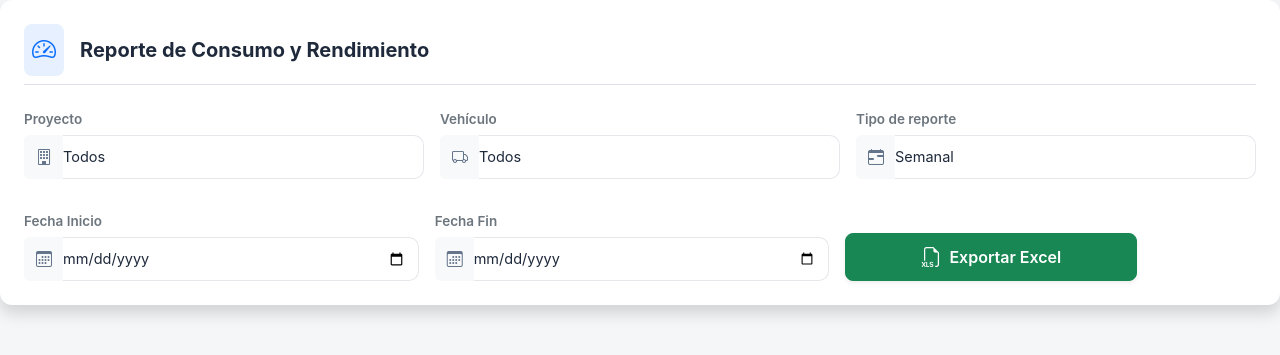
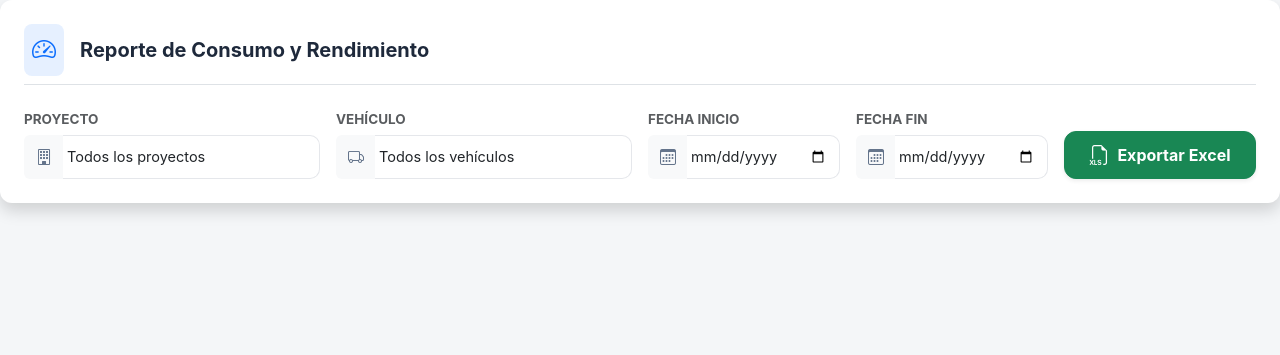
Before and after one commit to rcardenasch/App_Combustible, a Flask app: template templates/reporte_rendimientos.html in a window 1280 px wide. Shown: the top 355 px of the page. Run offline with Flask 3, Linux system fonts and the light colour scheme; the template is opened without the code that fills it, so the values that code supplies are empty; some libraries are stand-ins or nearby versions.

```diff
--- a/app.py
+++ b/app.py
@@ -2033,7 +2033,7 @@ def reporte_consumos():
     )
 
 #=================================================================
-# Reporte de abasteciientos y rendimientos Excel
+# Reporte de abastecimientos y rendimientos Excel
 #=================================================================
 @app.route("/reportes/rendimientos")
 @login_required
@@ -2129,11 +2129,11 @@ def reporte_rendimientos():
 
     # Hoja activa
     ws = wb.active
-    ws.title = "Reporte_Consumo_Rendimientos"
+    ws.title = "Reporte"
 
     # Título
     ws.merge_cells("A1:L1")
-    ws["A1"] = "REPORTE DE RENDIMIENTO DE MAQUINARIA"
+    ws["A1"] = "REPORTE DE CONSUMO Y RENDIMIENTO DE MAQUINARIA"
     ws["A1"].font = Font(bold=True, size=14)
     ws["A1"].alignment = Alignment(horizontal="center")
 
@@ -2270,7 +2270,7 @@ def reporte_rendimientos():
     return send_file(
         output,
         as_attachment=True,
-        download_name="reporte_consumo_rendimientos.xlsx",
+        download_name="Reporte_Consumo_Rendimiento.xlsx",
         mimetype="application/vnd.openxmlformats-officedocument.spreadsheetml.sheet"
     )
 
--- a/templates/base.html
+++ b/templates/base.html
@@ -86,7 +86,7 @@
         <a href="{{ url_for('kardex_list') }}">
             <i class="bi bi-fuel-pump-fill me-2"></i> Kardex
         </a>
-
+        <hr>
         <small class="px-3 text-secondary">Reportes</small>
 
         <a href="{{ url_for('vista_reporte_consumos') }}">
@@ -96,6 +96,7 @@
         <a href="{{ url_for('vista_reporte_rendimientos') }}">
             <i class="bi bi-speedometer2 me-2"></i> Reporte de consumo y rendimiento
         </a>
+        <hr>
 
     </div>
 
--- a/templates/reporte_rendimientos.html
+++ b/templates/reporte_rendimientos.html
@@ -20,145 +20,74 @@
     </div>
 
 
-    <form method="GET" action="{{ url_for('reporte_rendimientos') }}" class="row g-3">
+    <form method="GET" action="{{ url_for('reporte_rendimientos') }}" class="row g-3 align-items-end">
 
         <!-- Proyecto -->
-        <div class="col-md-4">
-
-            <label class="form-label fw-semibold text-secondary small">
-                Proyecto
-            </label>
-
-            <div class="input-group">
-
+        <div class="col-xl-3 col-md-6">
+            <label class="form-label fw-bold small text-uppercase text-muted">Proyecto</label>
+            <div class="input-group shadow-sm-hover">
                 <span class="input-group-text bg-light border-end-0">
-                    <i class="bi bi-building"></i>
+                    <i class="bi bi-building border-end-2"></i>
                 </span>
-
-                <select name="proyecto" class="form-select border-start-0 ps-0">
-
-                    <option value="">
-                        Todos
-                    </option>
-
+                <select name="proyecto" class="form-select border-start-0 ps-1 text-dark">
+                    <option value="">Todos los proyectos</option>
                     {% for p in proyectos %}
-                    <option value="{{ p.id }}">
-                        {{ p.nombre }}
-                    </option>
+                    <option value="{{ p.id }}">{{ p.nombre }}</option>
                     {% endfor %}
-
                 </select>
-
             </div>
-
         </div>
 
         <!-- Vehículo -->
-        <div class="col-md-4">
-
-            <label class="form-label fw-semibold text-secondary small">
-                Vehículo
-            </label>
-
-            <div class="input-group">
-
+        <div class="col-xl-3 col-md-6">
+            <label class="form-label fw-bold small text-uppercase text-muted">Vehículo</label>
+            <div class="input-group shadow-sm-hover">
                 <span class="input-group-text bg-light border-end-0">
                     <i class="bi bi-truck"></i>
                 </span>
 
-                <select name="vehiculo" class="form-select border-start-0 ps-0">
-
-                    <option value="">
-                        Todos
-                    </option>
-
+                <select name="vehiculo" class="form-select border-start-0 ps-1 text-dark">
+                    <option value="">Todos los vehículos</option>
                     {% for v in vehiculos %}
-                    <option value="{{ v.id }}">
-                        {{ v.nombre }}
-                    </option>
+                    <option value="{{ v.id }}">{{ v.nombre }}</option>
                     {% endfor %}
-
                 </select>
-
+            </div>
         </div>
 
-        </div>
-
-        <!-- Tipo -->
-        <div class="col-md-4">
-
-            <label class="form-label fw-semibold text-secondary small">
-                Tipo de reporte
-            </label>
-
-            <div class="input-group">
-
-                <span class="input-group-text bg-light border-end-0">
-                    <i class="bi bi-calendar-range"></i>
-                </span>
-
-                <select name="tipo" class="form-select border-start-0 ps-0" required>
-                    <option value="semanal">
-                        Semanal
-                    </option>
-
-                    <option value="mensual">
-                        Mensual
-                    </option>
-
-                    <option value="anual">
-                        Anual
-                    </option>
-
-                    <option value="personalizado">
-                        Rango de fechas
-                    </option>
-
-                </select>
-
-            </div>
-
-        </div>
-
-        <div class="row g-3 align-items-end">
-
         <!-- Fecha Inicial -->
-            <div class="col-md-4">
-                <label class="form-label fw-semibold text-secondary small">
-                    Fecha Inicio
-                </label>
-                <div class="input-group">
+        <div class="col-xl-2 col-md-6">
+            <label class="form-label fw-bold small text-uppercase text-muted">Fecha Inicio</label>
+            <div class="input-group shadow-sm-hover">
                 <span class="input-group-text bg-light border-end-0">
                     <i class="bi bi-calendar3"></i>
                 </span>
-                    <input type="date" name="inicio" class="form-control border-start-0 ps-0">
+                <input type="date" name="inicio" class="form-control border-start-0 ps-1 text-dark">
             </div>
         </div>
 
         <!-- Fecha Final -->
-            <div class="col-md-4">
-                <label class="form-label fw-semibold text-secondary small">
-                    Fecha Fin
-                </label>
-                <div class="input-group">
+        <div class="col-xl-2 col-md-6">
+            <label class="form-label fw-bold small text-uppercase text-muted">Fecha Fin</label>
+            <div class="input-group shadow-sm-hover">
                 <span class="input-group-text bg-light border-end-0">
                     <i class="bi bi-calendar3"></i>
                 </span>
-                    <input type="date" name="fin" class="form-control border-start-0 ps-0">
+                <input type="date" name="fin" class="form-control border-start-0 ps-1 text-dark">
             </div>
         </div>
 
-            <!-- Botón -->
-            <div class="col-md-3 col-sm-6 col-12">
+        <!-- Botón de Acción -->
+        <div class="col-xl-2 col-md-12">
             <button type="submit"
-                    class="btn btn-success w-100 fw-semibold d-inline-flex align-items-center justify-content-center gap-2 rounded-3 shadow-sm py-2">
+                class="btn btn-success w-100 fw-bold d-inline-flex align-items-center justify-content-center gap-2 py-2 shadow-sm transition-base">
                 <i class="bi bi-filetype-xls fs-5"></i>
                 Exportar Excel
             </button>
         </div>
 
-        </div>
     </form>
+
 
 </div>
 
```
Lines whose indentation alone changed are shown as unchanged.
